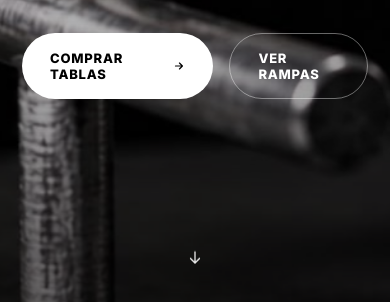
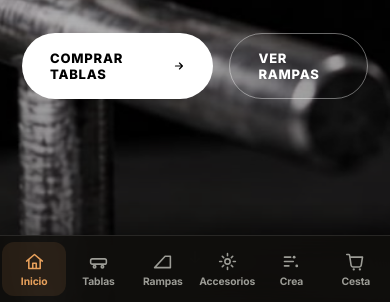
Before and after one commit to juanle-lopez/finger-skate-shop, a plain HTML site: page index.html in a window 390 px wide. Shown: the part 542-844 px from the top of the page. Drawn offline with Linux system fonts and the light colour scheme.

Commit message:
Anade barra de navegacion inferior tipo app en movil y PWA instalable
- Barra inferior fija con iconos (Inicio, Tablas, Rampas, Accesorios, Crea, Cesta), como en Datos29N
- Resalta la seccion activa al hacer scroll
- manifest.webmanifest + iconos (192/512/apple-touch-icon) para que al guardar como app en el movil se vea el icono

Co-Authored-By: Claude Sonnet 5 <noreply@anthropic.com>
Claude-Session: https://claude.ai/code/session_01SGk94yziQacjRajWUFLNAq

```diff
--- a/index.html
+++ b/index.html
@@ -5,6 +5,13 @@
 <meta name="viewport" content="width=device-width, initial-scale=1">
 <title>Finger Skate — Tienda</title>
 <meta name="description" content="Tablas, rampas y accesorios de finger skate. Configura tu propio setup.">
+<link rel="icon" href="icons/favicon.svg" type="image/svg+xml">
+<link rel="apple-touch-icon" href="icons/apple-touch-icon.png">
+<link rel="manifest" href="manifest.webmanifest">
+<meta name="theme-color" content="#0a0a0a">
+<meta name="apple-mobile-web-app-capable" content="yes">
+<meta name="apple-mobile-web-app-status-bar-style" content="black-translucent">
+<meta name="apple-mobile-web-app-title" content="Finger Skate">
 <link rel="preconnect" href="https://fonts.googleapis.com">
 <link href="https://fonts.googleapis.com/css2?family=Archivo+Black&family=Inter:wght@400;500;600;700;800&display=swap" rel="stylesheet">
 <style>
@@ -171,6 +178,31 @@ footer{background:#000;padding:56px 48px 36px;border-top:1px solid rgba(255,255,
 @media (max-width:900px){.cfgwrap{grid-template-columns:1fr}.cfgsummary{position:static}.cfgdecks{grid-template-columns:repeat(2,1fr)}}
 @media (max-width:900px){.grid{grid-template-columns:repeat(2,1fr)}}
 @media (max-width:760px){.navlinks{display:none}.nav{padding:16px 22px}.hero-inner{padding:0 22px}.shopsec{padding:72px 22px 60px}.banner .btxt{padding:0 24px}.cfgsec{padding:72px 22px}}
+
+/* Barra inferior tipo app (solo móvil) */
+.tabs{display:none}
+@media (max-width:680px){
+  .tabs{
+    display:grid;grid-template-columns:repeat(6,minmax(0,1fr));gap:0;
+    position:fixed;left:0;right:0;bottom:0;z-index:95;
+    background:rgba(16,15,13,.92);backdrop-filter:blur(14px);-webkit-backdrop-filter:blur(14px);
+    border-top:1px solid rgba(255,255,255,.1);
+    padding:6px max(2px,env(safe-area-inset-right,0px)) calc(6px + env(safe-area-inset-bottom,0px)) max(2px,env(safe-area-inset-left,0px));
+    box-shadow:0 -6px 20px rgba(0,0,0,.35);
+  }
+  .tabs a,.tabs .cestatab{
+    position:relative;display:flex;flex-direction:column;align-items:center;justify-content:center;gap:3px;
+    padding:7px 2px;border-radius:12px;font-size:10.3px;font-weight:700;letter-spacing:-.01em;
+    color:#9c9c96;background:none;border:0;font-family:inherit;min-height:54px;
+  }
+  .tabs a svg,.tabs .cestatab svg{width:21px;height:21px;fill:none;stroke:currentColor;stroke-width:1.8;stroke-linecap:round;stroke-linejoin:round}
+  .tabs a[aria-current="page"]{color:var(--accent);background:rgba(232,161,92,.1)}
+  .tabbadge{position:absolute;top:2px;right:16%;background:var(--accent);color:#000;font-size:9.5px;font-weight:800;min-width:15px;height:15px;border-radius:8px;display:flex;align-items:center;justify-content:center;padding:0 3px}
+  /* deja hueco para que la barra no tape contenido ni el botón de volver arriba */
+  body{padding-bottom:calc(64px + env(safe-area-inset-bottom,0px))}
+  .totop{bottom:calc(78px + env(safe-area-inset-bottom,0px))}
+}
+@media (max-width:360px){.tabs a,.tabs .cestatab{font-size:9.3px}.tabs a svg,.tabs .cestatab svg{width:19px;height:19px}}
 </style>
 </head>
 <body>
@@ -196,6 +228,34 @@ FINGER SKATE
 <span id="cartBadge"></span>
 </button>
 </div>
+</nav>
+
+<nav class="tabs" id="tabsNav" aria-label="Secciones de la tienda">
+<a href="#inicio" data-sec="inicio" aria-current="page">
+<svg viewBox="0 0 24 24" aria-hidden="true"><path d="M3 11.5 12 4l9 7.5M5.5 10v10h13V10M10 20v-6h4v6"/></svg>
+<span>Inicio</span>
+</a>
+<a href="#tablas" data-sec="tablas">
+<svg viewBox="0 0 24 24" aria-hidden="true"><rect x="3" y="9" width="18" height="6" rx="2"/><circle cx="7.5" cy="18" r="1.4"/><circle cx="16.5" cy="18" r="1.4"/></svg>
+<span>Tablas</span>
+</a>
+<a href="#rampas" data-sec="rampas">
+<svg viewBox="0 0 24 24" aria-hidden="true"><path d="M3 19h18M3 19 15 6h6v13"/></svg>
+<span>Rampas</span>
+</a>
+<a href="#accesorios" data-sec="accesorios">
+<svg viewBox="0 0 24 24" aria-hidden="true"><circle cx="12" cy="12" r="3"/><path d="M12 3v2.4M12 18.6V21M21 12h-2.4M5.4 12H3M18 6l-1.6 1.6M7.6 16.4 6 18M18 18l-1.6-1.6M7.6 7.6 6 6"/></svg>
+<span>Accesorios</span>
+</a>
+<a href="#crea" data-sec="crea">
+<svg viewBox="0 0 24 24" aria-hidden="true"><path d="M4 7h7M4 12h10M4 17h5" stroke-width="1.9"/><circle cx="15" cy="7" r="1.6" fill="currentColor" stroke="none"/><circle cx="18" cy="17" r="1.6" fill="currentColor" stroke="none"/></svg>
+<span>Crea</span>
+</a>
+<button type="button" class="cestatab" onclick="App.toggleCart()">
+<svg viewBox="0 0 24 24" aria-hidden="true"><path d="M6 7h14l-1.5 9.5a2 2 0 0 1-2 1.7H9a2 2 0 0 1-2-1.7L5.2 4.6A1 1 0 0 0 4.2 4H2"/><circle cx="10" cy="21" r="1.3" fill="currentColor" stroke="none"/><circle cx="17" cy="21" r="1.3" fill="currentColor" stroke="none"/></svg>
+<span>Cesta</span>
+<span class="tabbadge" id="tabCartBadge" style="display:none"></span>
+</button>
 </nav>
 
 <section id="inicio" class="hero">
@@ -399,11 +459,29 @@ const App = {
     this.renderConfigurator();
     this.renderCartBadge();
     this.bindScroll();
+    this.bindTabs();
     document.getElementById('cfgBearingsBox').checked = this.cfgBearings;
   },
 
   persist(){ try { localStorage.setItem('fs_cart_v1', JSON.stringify(this.cart)); } catch(e) {} },
 
+  bindTabs(){
+    const tabs = Array.from(document.querySelectorAll('#tabsNav a[data-sec]'));
+    if (!tabs.length) return;
+    const sections = tabs.map((a) => document.getElementById(a.dataset.sec)).filter(Boolean);
+    const setActive = (id) => {
+      tabs.forEach((a) => {
+        if (a.dataset.sec === id) a.setAttribute('aria-current', 'page');
+        else a.removeAttribute('aria-current');
+      });
+    };
+    if ('IntersectionObserver' in window) {
+      const io = new IntersectionObserver((entries) => {
+        entries.forEach((e) => { if (e.isIntersecting) setActive(e.target.id); });
+      }, { rootMargin: '-45% 0px -50% 0px', threshold: 0 });
+      sections.forEach((s) => io.observe(s));
+    }
+  },
   bindScroll(){
     const nav = document.getElementById('navEl');
     const bar = document.getElementById('progressBar');
@@ -441,6 +519,8 @@ const App = {
     const el = document.getElementById('cartBadge');
     const n = this.cartCount();
     el.innerHTML = n > 0 ? '<span class="badge">' + n + '</span>' : '';
+    const tb = document.getElementById('tabCartBadge');
+    if (tb) { tb.textContent = n; tb.style.display = n > 0 ? 'flex' : 'none'; }
   },
 
   renderGrid(containerId, cat){
```
Also changed, not shown: icons/apple-touch-icon.png (added), icons/favicon.svg (added), icons/icon-192.png (added), icons/icon-512.png (added), manifest.webmanifest (added).
